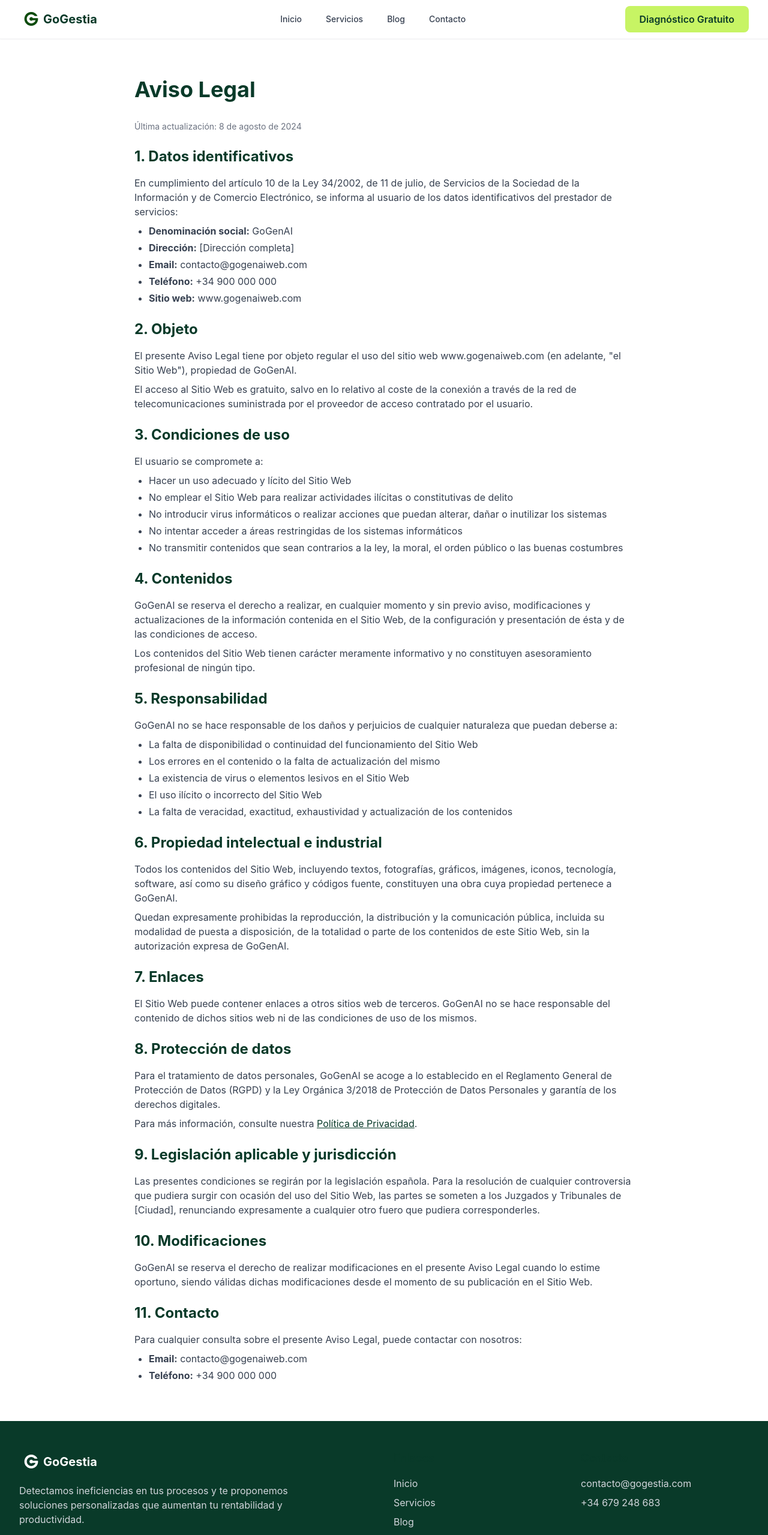
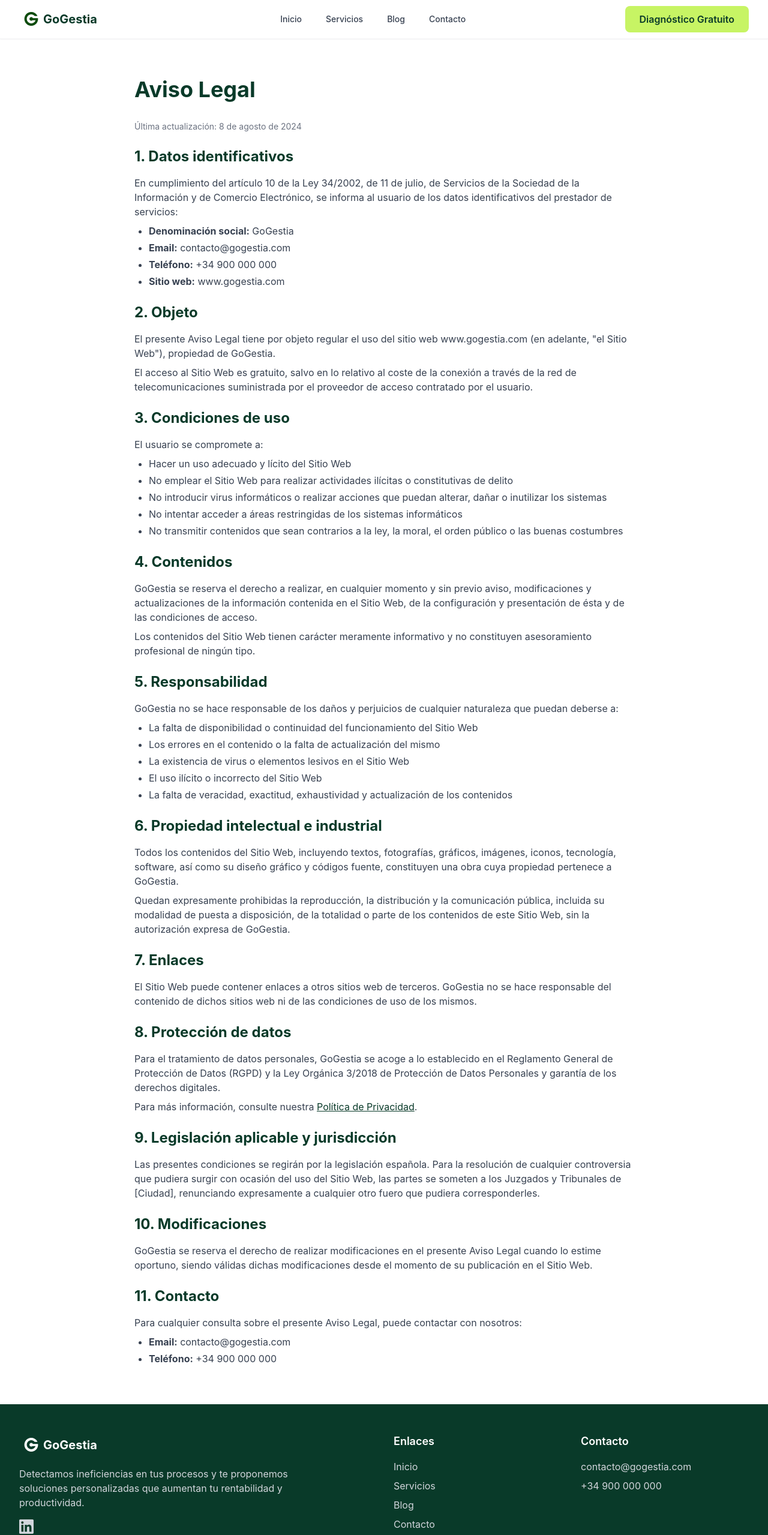
Before and after one commit to AlexAlvarezAlmendros/GoGestiaWeb, a React (Vite) app: page /legal/aviso-legal in a window 1280 px wide. Shown: the top 2559 px of the page at 60% size. Built offline with nearby package versions, Linux system fonts and the light colour scheme.

Commit message:
feat: Implement ScrollToTop component and update footer and legal pages with new contact information

```diff
--- a/src/App.jsx
+++ b/src/App.jsx
@@ -9,11 +9,13 @@ import PrivacyPolicy from './pages/legal/PrivacyPolicy'
 import LegalNotice from './pages/legal/LegalNotice'
 import CookiePolicy from './pages/legal/CookiePolicy'
 import LoadingProvider from './hooks/LoadingProvider'
+import ScrollToTop from './components/ScrollToTop'
 
 function App() {
   return (
     <LoadingProvider>
       <Router>
+        <ScrollToTop />
         <MainLayout>
           <Routes>
             <Route path="/" element={<Home />} />
--- a/src/components/Footer.jsx
+++ b/src/components/Footer.jsx
@@ -23,7 +23,7 @@ const Footer = () => {
             </p>
             <div className="flex space-x-4">
               <a
-                href="https://linkedin.com"
+                href="https://www.linkedin.com/company/gogestia"
                 target="_blank"
                 rel="noopener noreferrer"
                 className="text-gray-300 hover:text-brand-lime transition-colors"
@@ -38,7 +38,7 @@ const Footer = () => {
 
           {/* Enlaces rápidos */}
           <div>
-            <h3 className="text-lg font-semibold mb-4">Enlaces</h3>
+            <h3 className="text-lg font-semibold mb-4 text-white">Enlaces</h3>
             <ul className="space-y-2">
               <li>
                 <Link to="/" className="text-gray-300 hover:text-brand-lime transition-colors">
@@ -65,7 +65,7 @@ const Footer = () => {
 
           {/* Contacto */}
           <div>
-            <h3 className="text-lg font-semibold mb-4">Contacto</h3>
+            <h3 className="text-lg font-semibold mb-4 text-white">Contacto</h3>
             <ul className="space-y-2 text-gray-300">
               <li>
                 <a href="mailto:contacto@gogestia.com" className="hover:text-brand-lime transition-colors">
@@ -73,8 +73,8 @@ const Footer = () => {
                 </a>
               </li>
               <li>
-                <a href="tel:+34679248683" className="hover:text-brand-lime transition-colors">
-                  +34 679 248 683
+                <a href="tel:+34900000000" className="hover:text-brand-lime transition-colors">
+                  +34 900 000 000
                 </a>
               </li>
             </ul>
--- /dev/null
+++ b/src/components/ScrollToTop.jsx
@@ -0,0 +1,14 @@
+import { useEffect } from 'react'
+import { useLocation } from 'react-router-dom'
+
+const ScrollToTop = () => {
+  const { pathname } = useLocation()
+
+  useEffect(() => {
+    window.scrollTo(0, 0)
+  }, [pathname])
+
+  return null
+}
+
+export default ScrollToTop
--- a/src/pages/legal/CookiePolicy.jsx
+++ b/src/pages/legal/CookiePolicy.jsx
@@ -136,7 +136,7 @@ const CookiePolicy = () => {
             Si tiene alguna pregunta sobre nuestra Política de Cookies, puede contactarnos:
           </p>
           <ul className="list-disc ml-6 mt-2 space-y-1">
-            <li><strong>Email:</strong> contacto@gogenaiweb.com</li>
+            <li><strong>Email:</strong> contacto@gogestia.com</li>
             <li><strong>Teléfono:</strong> +34 900 000 000</li>
           </ul>
         </section>
--- a/src/pages/legal/LegalNotice.jsx
+++ b/src/pages/legal/LegalNotice.jsx
@@ -14,18 +14,17 @@ const LegalNotice = () => {
             En cumplimiento del artículo 10 de la Ley 34/2002, de 11 de julio, de Servicios de la Sociedad de la Información y de Comercio Electrónico, se informa al usuario de los datos identificativos del prestador de servicios:
           </p>
           <ul className="list-disc ml-6 mt-2 space-y-1">
-            <li><strong>Denominación social:</strong> GoGenAI</li>
-            <li><strong>Dirección:</strong> [Dirección completa]</li>
-            <li><strong>Email:</strong> contacto@gogenaiweb.com</li>
+            <li><strong>Denominación social:</strong> GoGestia</li>
+            <li><strong>Email:</strong> contacto@gogestia.com</li>
             <li><strong>Teléfono:</strong> +34 900 000 000</li>
-            <li><strong>Sitio web:</strong> www.gogenaiweb.com</li>
+            <li><strong>Sitio web:</strong> www.gogestia.com</li>
           </ul>
         </section>
 
         <section>
           <h2 className="text-2xl font-bold text-brand-dark-green mb-4">2. Objeto</h2>
           <p>
-            El presente Aviso Legal tiene por objeto regular el uso del sitio web www.gogenaiweb.com (en adelante, "el Sitio Web"), propiedad de GoGenAI.
+            El presente Aviso Legal tiene por objeto regular el uso del sitio web www.gogestia.com (en adelante, "el Sitio Web"), propiedad de GoGestia.
           </p>
           <p className="mt-2">
             El acceso al Sitio Web es gratuito, salvo en lo relativo al coste de la conexión a través de la red de telecomunicaciones suministrada por el proveedor de acceso contratado por el usuario.
@@ -47,7 +46,7 @@ const LegalNotice = () => {
         <section>
           <h2 className="text-2xl font-bold text-brand-dark-green mb-4">4. Contenidos</h2>
           <p>
-            GoGenAI se reserva el derecho a realizar, en cualquier momento y sin previo aviso, modificaciones y actualizaciones de la información contenida en el Sitio Web, de la configuración y presentación de ésta y de las condiciones de acceso.
+            GoGestia se reserva el derecho a realizar, en cualquier momento y sin previo aviso, modificaciones y actualizaciones de la información contenida en el Sitio Web, de la configuración y presentación de ésta y de las condiciones de acceso.
           </p>
           <p className="mt-2">
             Los contenidos del Sitio Web tienen carácter meramente informativo y no constituyen asesoramiento profesional de ningún tipo.
@@ -57,7 +56,7 @@ const LegalNotice = () => {
         <section>
           <h2 className="text-2xl font-bold text-brand-dark-green mb-4">5. Responsabilidad</h2>
           <p>
-            GoGenAI no se hace responsable de los daños y perjuicios de cualquier naturaleza que puedan deberse a:
+            GoGestia no se hace responsable de los daños y perjuicios de cualquier naturaleza que puedan deberse a:
           </p>
           <ul className="list-disc ml-6 mt-2 space-y-1">
             <li>La falta de disponibilidad o continuidad del funcionamiento del Sitio Web</li>
@@ -71,24 +70,24 @@ const LegalNotice = () => {
         <section>
           <h2 className="text-2xl font-bold text-brand-dark-green mb-4">6. Propiedad intelectual e industrial</h2>
           <p>
-            Todos los contenidos del Sitio Web, incluyendo textos, fotografías, gráficos, imágenes, iconos, tecnología, software, así como su diseño gráfico y códigos fuente, constituyen una obra cuya propiedad pertenece a GoGenAI.
+            Todos los contenidos del Sitio Web, incluyendo textos, fotografías, gráficos, imágenes, iconos, tecnología, software, así como su diseño gráfico y códigos fuente, constituyen una obra cuya propiedad pertenece a GoGestia.
           </p>
           <p className="mt-2">
-            Quedan expresamente prohibidas la reproducción, la distribución y la comunicación pública, incluida su modalidad de puesta a disposición, de la totalidad o parte de los contenidos de este Sitio Web, sin la autorización expresa de GoGenAI.
+            Quedan expresamente prohibidas la reproducción, la distribución y la comunicación pública, incluida su modalidad de puesta a disposición, de la totalidad o parte de los contenidos de este Sitio Web, sin la autorización expresa de GoGestia.
           </p>
         </section>
 
         <section>
           <h2 className="text-2xl font-bold text-brand-dark-green mb-4">7. Enlaces</h2>
           <p>
-            El Sitio Web puede contener enlaces a otros sitios web de terceros. GoGenAI no se hace responsable del contenido de dichos sitios web ni de las condiciones de uso de los mismos.
+            El Sitio Web puede contener enlaces a otros sitios web de terceros. GoGestia no se hace responsable del contenido de dichos sitios web ni de las condiciones de uso de los mismos.
           </p>
         </section>
 
         <section>
           <h2 className="text-2xl font-bold text-brand-dark-green mb-4">8. Protección de datos</h2>
           <p>
-            Para el tratamiento de datos personales, GoGenAI se acoge a lo establecido en el Reglamento General de Protección de Datos (RGPD) y la Ley Orgánica 3/2018 de Protección de Datos Personales y garantía de los derechos digitales.
+            Para el tratamiento de datos personales, GoGestia se acoge a lo establecido en el Reglamento General de Protección de Datos (RGPD) y la Ley Orgánica 3/2018 de Protección de Datos Personales y garantía de los derechos digitales.
           </p>
           <p className="mt-2">
             Para más información, consulte nuestra <a href="/legal/privacidad" className="text-brand-dark-green underline">Política de Privacidad</a>.
@@ -105,7 +104,7 @@ const LegalNotice = () => {
         <section>
           <h2 className="text-2xl font-bold text-brand-dark-green mb-4">10. Modificaciones</h2>
           <p>
-            GoGenAI se reserva el derecho de realizar modificaciones en el presente Aviso Legal cuando lo estime oportuno, siendo válidas dichas modificaciones desde el momento de su publicación en el Sitio Web.
+            GoGestia se reserva el derecho de realizar modificaciones en el presente Aviso Legal cuando lo estime oportuno, siendo válidas dichas modificaciones desde el momento de su publicación en el Sitio Web.
           </p>
         </section>
 
@@ -115,7 +114,7 @@ const LegalNotice = () => {
             Para cualquier consulta sobre el presente Aviso Legal, puede contactar con nosotros:
           </p>
           <ul className="list-disc ml-6 mt-2 space-y-1">
-            <li><strong>Email:</strong> contacto@gogenaiweb.com</li>
+            <li><strong>Email:</strong> contacto@gogestia.com</li>
             <li><strong>Teléfono:</strong> +34 900 000 000</li>
           </ul>
         </section>
--- a/src/pages/legal/PrivacyPolicy.jsx
+++ b/src/pages/legal/PrivacyPolicy.jsx
@@ -11,11 +11,11 @@ const PrivacyPolicy = () => {
         <section>
           <h2 className="text-2xl font-bold text-brand-dark-green mb-4">1. Información sobre el responsable del tratamiento</h2>
           <p>
-            <strong>GoGenAI</strong> (en adelante, "nosotros", "nuestro" o la "Empresa") es el responsable del tratamiento de los datos personales que nos facilite a través de este sitio web.
+            <strong>GoGestia</strong> (en adelante, "nosotros", "nuestro" o la "Empresa") es el responsable del tratamiento de los datos personales que nos facilite a través de este sitio web.
           </p>
           <ul className="list-disc ml-6 mt-2 space-y-1">
-            <li><strong>Denominación social:</strong> GoGenAI</li>
-            <li><strong>Email de contacto:</strong> contacto@gogenaiweb.com</li>
+            <li><strong>Denominación social:</strong> GoGestia</li>
+            <li><strong>Email de contacto:</strong> contacto@gogestia.com</li>
             <li><strong>Teléfono:</strong> +34 900 000 000</li>
           </ul>
         </section>
@@ -73,7 +73,7 @@ const PrivacyPolicy = () => {
             <li><strong>Retirada del consentimiento:</strong> En cualquier momento, sin efectos retroactivos</li>
           </ul>
           <p className="mt-4">
-            Para ejercer estos derechos, puede contactarnos en: <strong>contacto@gogenaiweb.com</strong>
+            Para ejercer estos derechos, puede contactarnos en: <strong>contacto@gogestia.com</strong>
           </p>
         </section>
 
@@ -104,7 +104,7 @@ const PrivacyPolicy = () => {
             Si tiene cualquier duda sobre esta Política de Privacidad, puede contactarnos:
           </p>
           <ul className="list-disc ml-6 mt-2 space-y-1">
-            <li><strong>Email:</strong> contacto@gogenaiweb.com</li>
+            <li><strong>Email:</strong> contacto@gogestia.com</li>
             <li><strong>Teléfono:</strong> +34 900 000 000</li>
           </ul>
         </section>
```
Also changed, not shown: src/pages/Home.jsx (+35 -34 lines).
